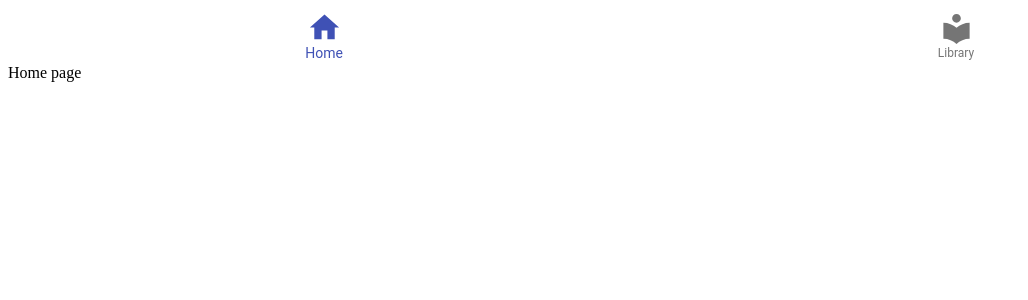
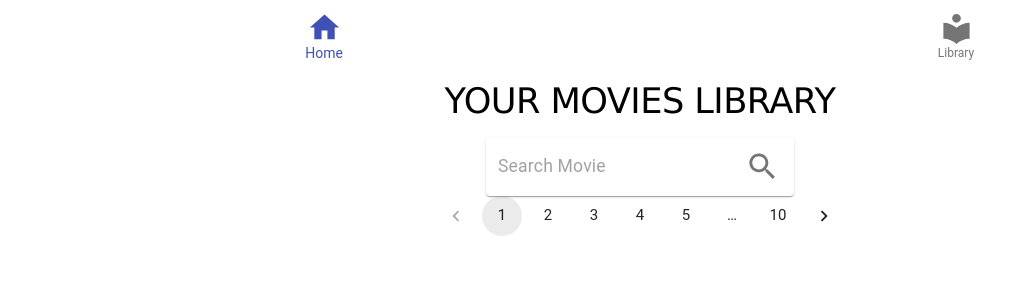
Before and after one commit to StanislavKaisin/filmoteka-react-redux, a React (Create React App) app: page / in a window 1280 px wide. Shown: the top 300 px of the page, without its empty margins (0-1028 px from the left). Built offline with nearby package versions, Linux system fonts and the light colour scheme.

Commit message:
npm install @material-ui/lab

```diff
--- a/package.json
+++ b/package.json
@@ -5,6 +5,7 @@
   "dependencies": {
     "@material-ui/core": "^4.11.3",
     "@material-ui/icons": "^4.11.2",
+    "@material-ui/lab": "^4.0.0-alpha.57",
     "@material-ui/types": "^5.1.0",
     "@testing-library/jest-dom": "^5.11.9",
     "@testing-library/react": "^11.2.3",
--- a/src/components/AppBar.tsx
+++ b/src/components/AppBar.tsx
@@ -7,7 +7,7 @@ import {
 import LocalLibraryIcon from "@material-ui/icons/LocalLibrary";
 import HomeIcon from "@material-ui/icons/Home";
 
-import { Link } from "react-router-dom";
+import { Link, useHistory } from "react-router-dom";
 
 import React from "react";
 
@@ -22,9 +22,21 @@ const useStyles = makeStyles({
 });
 
 export const ApplicationBar = () => {
+  const history = useHistory();
+  let initialNavigationState;
+  switch (true) {
+    case history.location.pathname === "/":
+      initialNavigationState = 0;
+      break;
+    case history.location.pathname === "/library":
+      initialNavigationState = 1;
+      break;
+    default:
+      initialNavigationState = 100;
+      break;
+  }
   const classes = useStyles();
-  const [value, setValue] = React.useState(0);
-
+  const [value, setValue] = React.useState(initialNavigationState);
   return (
     <>
       <BottomNavigation
--- /dev/null
+++ b/src/components/SearchField.tsx
@@ -0,0 +1,56 @@
+import React from "react";
+import {
+  createStyles,
+  IconButton,
+  InputBase,
+  makeStyles,
+  Paper,
+  Theme,
+} from "@material-ui/core";
+
+import SearchIcon from "@material-ui/icons/Search";
+
+const useStyles = makeStyles((theme: Theme) =>
+  createStyles({
+    root: {
+      padding: "2px 4px",
+      display: "flex",
+      alignItems: "center",
+      width: 300,
+    },
+    input: {
+      marginLeft: theme.spacing(1),
+      fontSize: "1.1rem",
+      flex: 1,
+    },
+    iconButton: {
+      padding: 10,
+    },
+    divider: {
+      height: 28,
+      margin: 4,
+    },
+  })
+);
+
+export const SearchField = () => {
+  const classes = useStyles();
+  return (
+    <>
+      <Paper component="form" className={classes.root}>
+        <InputBase
+          className={classes.input}
+          placeholder="Search Movie"
+          inputProps={{ "aria-label": "Search Movie" }}
+        />
+        <IconButton
+          type="submit"
+          className={classes.iconButton}
+          aria-label="search"
+        >
+          <SearchIcon fontSize="large" />
+        </IconButton>
+      </Paper>
+    </>
+  );
+};
--- a/src/pages/Home.tsx
+++ b/src/pages/Home.tsx
@@ -1,5 +1,44 @@
+import {
+  createStyles,
+  Grid,
+  makeStyles,
+  Theme,
+  Typography,
+} from "@material-ui/core";
+import Pagination from "@material-ui/lab/Pagination";
+
 import React from "react";
+import { SearchField } from "../components/SearchField";
 
+import mockList from "../mockData/mockList.json";
+
+const useStyles = makeStyles((theme: Theme) =>
+  createStyles({
+    title: {
+      padding: "1rem 0 1rem 0",
+      fontSize: "2.2rem",
+      fontWeight: 400,
+      textTransform: "uppercase",
+      textAlign: "center",
+      fontFamily: "Verdana",
+    },
+  })
+);
 export const Home = () => {
-  return <>Home page</>;
+  const classes = useStyles();
+  console.log("mockList.Search=", mockList.Search);
+  const pagesCount = mockList.Search.length;
+  return (
+    <>
+      <Grid container direction="column" alignItems="center">
+        <Typography variant="h1" className={classes.title}>
+          Your Movies Library
+        </Typography>
+        {/* <Grid item alignItems="center"> */}
+        <SearchField />
+        {/* </Grid> */}
+        <Pagination count={pagesCount} size="large" />
+      </Grid>
+    </>
+  );
 };
```
Also changed, not shown: 2 other files (tests, documents, lock files or other folders).
